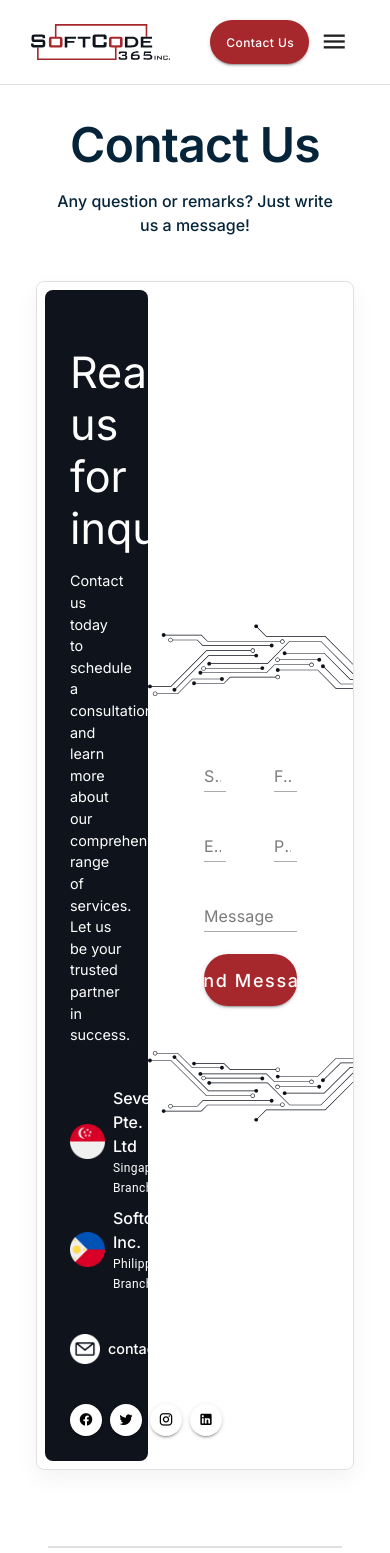
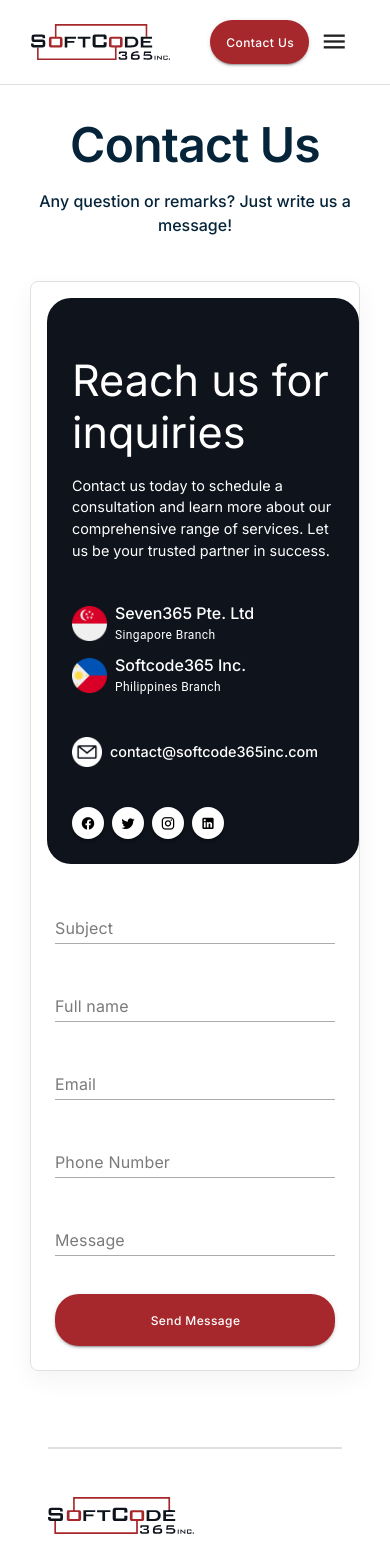
Before and after one commit to Dexios102/SoftCode365-Website, a Nuxt app: page /contact in a window 390 px wide. Shown: the top 1553 px of the page. Built offline with nearby package versions, Linux system fonts and the light colour scheme.

Commit message:
contact page responsive

```diff
--- a/pages/contact/index.vue
+++ b/pages/contact/index.vue
@@ -3,7 +3,14 @@
     <v-col cols="12" justify="center">
       <v-row
         no-gutters
-        class="padding-horizontal-default justify-center font-weight-medium"
+        class="justify-center font-weight-medium"
+        :class="
+            $vuetify.display.lgAndUp
+              ? 'padding-horizontal-default'
+              : $vuetify.display.md
+              ? 'px-6'
+              : 'px-8'
+          "
       >
         <v-col cols="12">
           <v-row no-gutters justify="center">
@@ -19,21 +26,23 @@
         </v-col>
         <v-row
           no-gutters
-          class="border my-10 rounded-lg pl-2 py-2"
+          class="border my-10 pl-2 rounded-lg py-2 pr-2 pr-md-0"
           style="box-shadow: 0px 8.57px 24px 0px #0000000d"
           align="center"
         >
           <v-col
-            cols="4"
-            class="border bg-dark-theme rounded-lg pa-6 text-white"
+            cols="12"
+            md="4"
+            class="border bg-dark-theme pa-6 text-white ma-2 ma-md-0"
+            :class="$vuetify.display.smAndDown ? 'rounded-xl' : 'rounded-lg'"
           >
             <v-row no-gutters class="d-flex flex-column ga-10">
               <v-col cols="12" class="d-flex flex-column ga-4 mt-8">
                 <span class="text-l">Reach us for inquiries</span>
                 <p class="text-small font-weight-regular">
-                  Contact us today to schedule a consultation <br />
-                  and learn more about our comprehensive <br />
-                  range of services. Let us be your trusted <br />
+                  Contact us today to schedule a consultation <br v-if="$vuetify.display.mdAndUp" />
+                  and learn more about our comprehensive <br v-if="$vuetify.display.mdAndUp" />
+                  range of services. Let us be your trusted <br v-if="$vuetify.display.mdAndUp" />
                   partner in success.
                 </p>
               </v-col>
@@ -110,18 +119,18 @@
               </v-col>
             </v-row>
           </v-col>
-          <v-col cols="8" class="pa-14 position-relative">
-            <v-row no-gutters class="py-16">
+          <v-col cols="12" md="8" class="pa-4 pa-md-14 position-relative">
+            <v-row no-gutters class="py-md-16">
               <v-col cols="12">
                 <v-row no-gutters>
-                  <v-col cols="6" class="pr-6">
+                  <v-col cols="12" md="6" class="pt-2 pt-md-0 pr-md-6">
                     <v-text-field
                       clearable
                       label="Subject"
                       variant="underlined"
                     ></v-text-field>
                   </v-col>
-                  <v-col cols="6" class="pl-6">
+                  <v-col cols="12" md="6" class="pt-2 pt-md-0 pl-md-6">
                     <v-text-field
                       clearable
                       label="Full name"
@@ -133,7 +142,7 @@
               </v-col>
               <v-col cols="12">
                 <v-row no-gutters>
-                  <v-col cols="6" class="pr-6">
+                  <v-col cols="12" md="6" class="pt-2 pt-md-0 pr-md-6">
                     <v-text-field
                       clearable
                       label="Email"
@@ -141,7 +150,7 @@
                       placeholder="johndoe@gmail.com"
                     ></v-text-field>
                   </v-col>
-                  <v-col cols="6" class="pl-6">
+                  <v-col cols="12" md="6" class="pt-2 pt-md-0 pl-md-6">
                     <v-text-field
                       clearable
                       label="Phone Number"
@@ -150,7 +159,7 @@
                   </v-col>
                 </v-row>
               </v-col>
-              <v-col cols="12">
+              <v-col cols="12" class="pt-2 pt-md-0">
                 <v-text-field
                   clearable
                   label="Message"
@@ -158,11 +167,12 @@
                   placeholder="Write your message..."
                 ></v-text-field
               ></v-col>
-              <v-col cols="12" align="end">
+              <v-col cols="12" align="end" class="pt-4 pt-md-0">
                 <v-btn
                   size="x-large"
                   class="rounded-xl text-capitalize"
                   color="#a6282d"
+                  :class="$vuetify.display.mdAndUp ? 'w-auto' : 'w-100 text-caption'"
                 >
                   Send Message
                 </v-btn>
@@ -174,6 +184,7 @@
               width="300"
               class="position-absolute bottom-0 mb-1"
               style="right: 0rem"
+              v-if="$vuetify.display.mdAndUp"
             ></v-img>
             <v-img
               src="/images/circuit-black-up.svg"
@@ -181,6 +192,7 @@
               width="300"
               class="position-absolute top-0 mb-1"
               style="right: 0rem"
+              v-if="$vuetify.display.mdAndUp"
             ></v-img>
           </v-col>
         </v-row>
```
